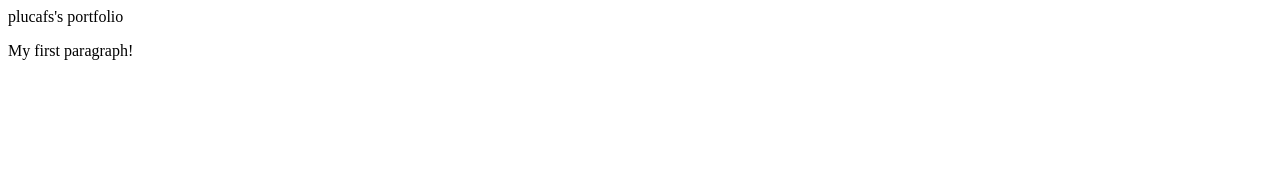
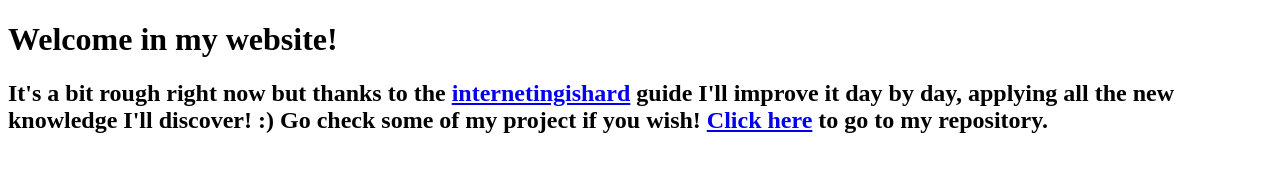
Before and after one commit to plucafs/plucafs.github.io, a plain HTML site: page index.html in a window 1280 px wide. Drawn offline with Linux system fonts and the light colour scheme.

Commit message:
Update index.html

```diff
--- a/index.html
+++ b/index.html
@@ -1,7 +1,15 @@
 <!DOCTYPE html>
-<head>
-    plucafs's portfolio
-</head>
-<body>
-    <p>My first paragraph!</p>
-</body>
+<html>
+    <head>
+        <title>plucafs's portfolio</title>
+    </head>
+
+    <body>
+        <h1>Welcome in my website!</h1>
+        <h2>It's a bit rough right now but thanks to the <a href="https://www.internetingishard.com">
+            internetingishard</a> guide I'll improve it day by day, applying all the new knowledge I'll discover! :)
+            Go check some of my project if you wish! <a href="https://github.com/plucafs?tab=repositories">Click here</a>
+            to go to my repository.
+        </h2>
+    </body>
+</html>
```
